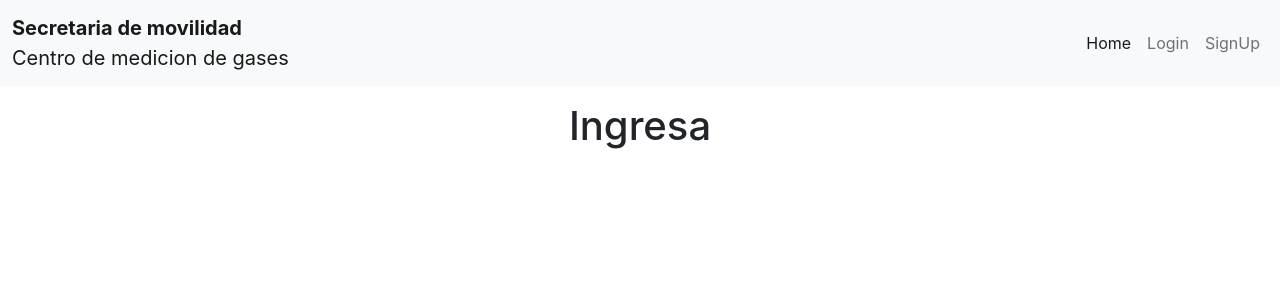
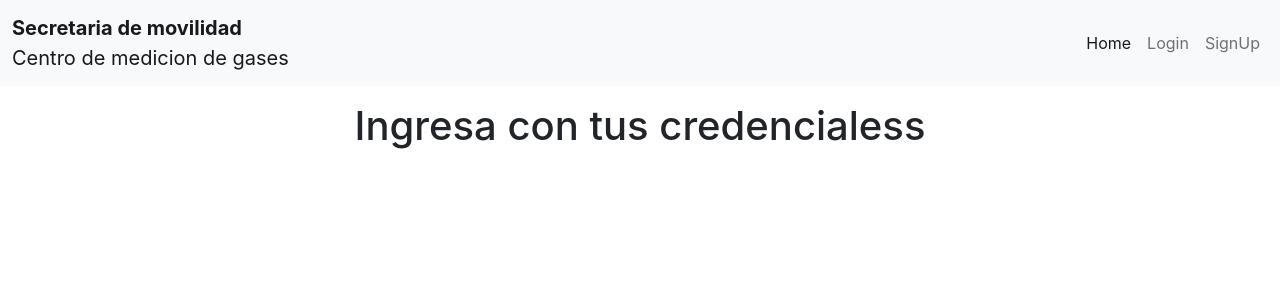
Before and after one commit to creator-krixus/proyecto_final, a React (Create React App) app in the folder frontend/: page /Login in a window 1280 px wide. Shown: the top 300 px of the page. Built offline with nearby package versions, Linux system fonts and the light colour scheme; the HTML template or start-up script is replaced by a standard one.

Commit message:
Change message in login

```diff
--- a/frontend/src/components/login/Login.jsx
+++ b/frontend/src/components/login/Login.jsx
@@ -3,7 +3,7 @@ import React from 'react'
 export default function Login() {
     return (
         <div className="col-auto text-center p-3">
-            <h1>Ingresa</h1>
+            <h1>Ingresa con tus credencialess</h1>
         </div>
     )
 }
```
